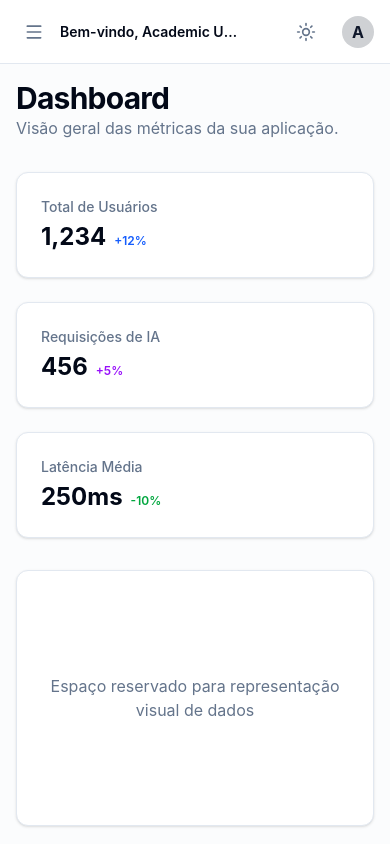
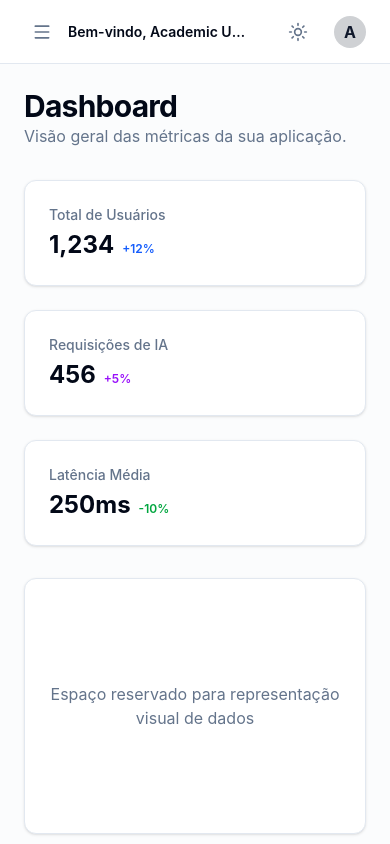
Before and after one commit to Allysonfreitas210695/Projeto-Web, a React (Vite) app: page /login in a window 390 px wide. Both pictures are taken after typing "name@example.com", "Sample123" into the empty fields and a click on the button "Entrar". Built offline with nearby package versions, Linux system fonts and the light colour scheme; no server answers.

Commit message:
style: unify mobile spacing and fix layout alignment issues

```diff
--- a/src/layouts/Navbar.tsx
+++ b/src/layouts/Navbar.tsx
@@ -10,7 +10,7 @@ const Navbar = ({ onMenuClick }: NavbarProps) => {
   const user = useAuthStore((state) => state.user);
 
   return (
-    <header className="h-16 border-b bg-card px-4 sm:px-8 flex items-center justify-between sticky top-0 z-30">
+    <header className="h-16 border-b bg-card px-6 sm:px-8 flex items-center justify-between sticky top-0 z-30">
       <div className="flex items-center gap-4">
         <button
           onClick={onMenuClick}
--- a/src/pages/AIToolsPage.tsx
+++ b/src/pages/AIToolsPage.tsx
@@ -64,7 +64,7 @@ const AIToolsPage = () => {
     <div className="flex flex-col h-full bg-background animate-in fade-in duration-700 relative">
       {/* Messages Area */}
       <div className="flex-1 overflow-y-auto scroll-smooth group/scroll pb-32">
-        <div className="max-w-4xl mx-auto px-4 sm:px-6 lg:px-8 pt-4 sm:pt-8 space-y-6 sm:space-y-8">
+        <div className="max-w-4xl mx-auto px-6 sm:px-6 lg:px-8 pt-4 sm:pt-8 space-y-6 sm:space-y-8">
           {messages.length === 0 ? (
             <div className="h-[60vh] flex flex-col items-center justify-center text-center space-y-8">
               <div className="w-16 h-16 rounded-full bg-primary/5 flex items-center justify-center border border-primary/10 transition-transform hover:scale-110 duration-500">
@@ -158,7 +158,7 @@ const AIToolsPage = () => {
 
       {/* Persistent Input Bar */}
       <div className="absolute bottom-0 left-0 right-0 pointer-events-none z-20">
-        <div className="max-w-4xl mx-auto px-4 sm:px-6 lg:px-8 pb-4 sm:pb-8 pt-10 bg-linear-to-t from-background via-background/90 to-transparent">
+        <div className="max-w-4xl mx-auto px-6 sm:px-6 lg:px-8 pb-4 sm:pb-8 pt-10 bg-linear-to-t from-background via-background/90 to-transparent">
           <div className="relative pointer-events-auto max-w-2xl mx-auto">
             <textarea
               value={prompt}
--- a/src/pages/DashboardPage.tsx
+++ b/src/pages/DashboardPage.tsx
@@ -6,7 +6,7 @@ const DashboardPage = () => {
   ];
 
   return (
-    <div className="p-4 sm:p-6 lg:p-8 space-y-8 animate-in fade-in duration-500">
+    <div className="px-6 pt-6 pb-8 sm:p-6 lg:p-8 space-y-8 animate-in fade-in duration-500">
       <div>
         <h2 className="text-3xl font-bold tracking-tight">Dashboard</h2>
         <p className="text-muted-foreground">Visão geral das métricas da sua aplicação.</p>
--- a/src/pages/UsersPage.tsx
+++ b/src/pages/UsersPage.tsx
@@ -30,17 +30,17 @@ const UsersPage = () => {
   };
 
   return (
-    <div className="p-4 sm:p-6 lg:p-8 space-y-8 animate-in fade-in duration-500">
-      <div className="flex justify-between items-end">
+    <div className="px-6 pt-6 pb-8 sm:p-6 lg:p-8 space-y-8 animate-in fade-in duration-500">
+      <div className="flex flex-col gap-4 sm:flex-row sm:justify-between sm:items-end">
         <div>
           <h2 className="text-3xl font-bold tracking-tight">Usuários</h2>
-          <p className="text-muted-foreground">
+          <p className="text-muted-foreground text-sm sm:text-base">
             Gerencie os pesquisadores e funcionários da universidade.
           </p>
         </div>
         <button
           onClick={() => setIsModalOpen(true)}
-          className="h-10 px-4 bg-primary text-primary-foreground font-medium rounded-md hover:opacity-90 transition-all flex items-center gap-2"
+          className="h-10 px-4 bg-primary text-primary-foreground font-medium rounded-md hover:opacity-90 transition-all flex items-center justify-center gap-2 whitespace-nowrap w-full sm:w-auto"
         >
           Adicionar Usuário
         </button>
```
